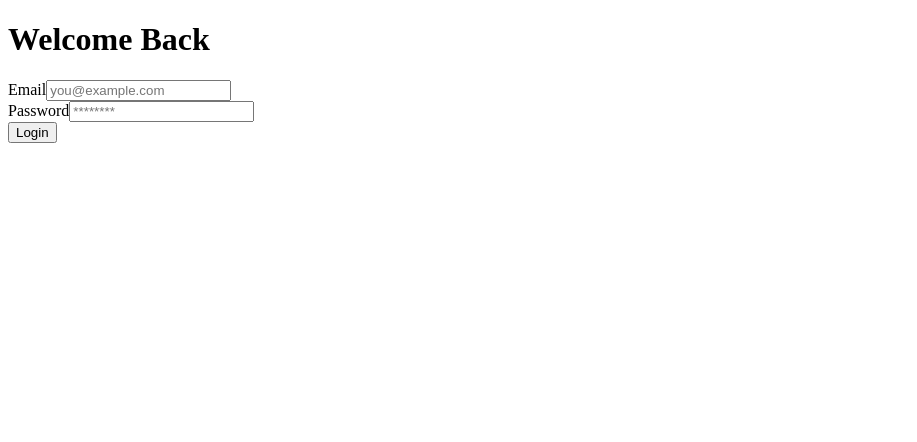
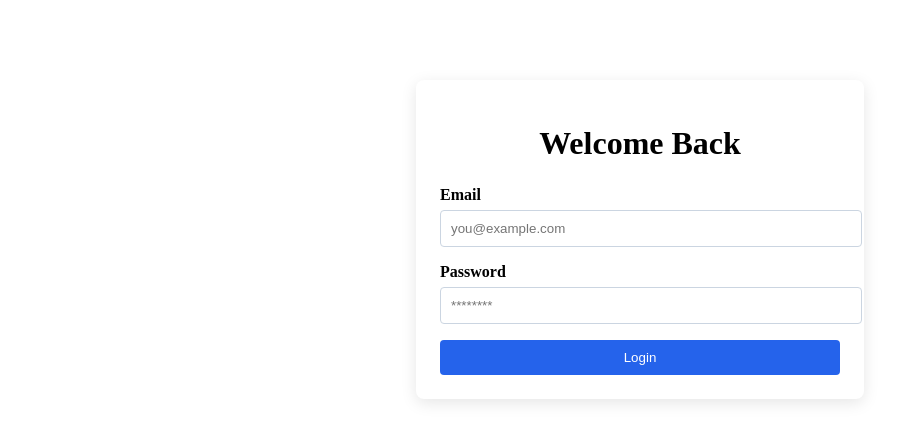
Before and after one commit to Abhey518/task-management-application, a React app in the folder frontend/: page /login in a window 1280 px wide. Shown: the top 442 px of the page, without its empty margins (0-917 px from the left). Built offline with nearby package versions, Linux system fonts and the light colour scheme; no server answers; the HTML template or start-up script is replaced by a standard one.

Commit message:
feat: add CSS styles for Dashboard and Login pages

```diff
--- /dev/null
+++ b/frontend/src/css/Dashboard.css
@@ -0,0 +1,36 @@
+.dashboard {
+    min-height: 100vh;
+    padding: 24px;
+}
+
+.dashboard-header {
+    display: flex;
+    align-items: center;
+    justify-content: space-between;
+    margin-bottom: 24px;
+}
+
+.task-board {
+    display: grid;
+    grid-template-columns: repeat(3, 1fr);
+    gap: 16px;
+}
+
+.task-column {
+    min-height: 300px;
+    padding: 16px;
+    background: #ffffff;
+    border-radius: 8px;
+}
+
+@media (max-width: 768px) {
+    .task-board {
+        grid-template-columns: 1fr;
+    }
+
+    .dashboard-header {
+        align-items: flex-start;
+        flex-direction: column;
+        gap: 16px;
+    }
+}
--- /dev/null
+++ b/frontend/src/css/Login.css
@@ -0,0 +1,49 @@
+.login-container {
+    width: min(90%, 400px);
+    margin: 80px auto;
+    padding: 24px;
+    background: #ffffff;
+    border-radius: 8px;
+    box-shadow: 0 4px 16px rgb(0 0 0 / 10%);
+}
+
+.login-container h1 {
+    margin-bottom: 24px;
+    text-align: center;
+}
+
+.form-group {
+    margin-bottom: 16px;
+}
+
+.form-group label {
+    display: block;
+    margin-bottom: 6px;
+    font-weight: 600;
+}
+
+.form-group input {
+    width: 100%;
+    padding: 10px;
+    border: 1px solid #cbd5e1;
+    border-radius: 4px;
+}
+
+.login-container button {
+    width: 100%;
+    padding: 10px;
+    border: 0;
+    border-radius: 4px;
+    color: #ffffff;
+    background: #2563eb;
+    cursor: pointer;
+}
+
+.login-container button:disabled {
+    opacity: 0.6;
+    cursor: not-allowed;
+}
+
+.error-msg {
+    color: #dc2626;
+}
--- /dev/null
+++ b/frontend/src/css/index.css
@@ -0,0 +1,14 @@
+:root {
+    font-family: Arial, sans-serif;
+    color: #1f2937;
+    background: #f3f4f6;
+}
+
+* {
+    box-sizing: border-box;
+}
+
+body {
+    margin: 0;
+    min-width: 320px;
+}
--- a/frontend/src/pages/Dashboard.jsx
+++ b/frontend/src/pages/Dashboard.jsx
@@ -1,5 +1,7 @@
 import { useNavigate } from "react-router-dom";
 import { useAuth } from "../hooks/useAuth";
+
+import "../css/Dashboard.css";
 
 const columns = ["To Do", "Doing", "Done"];
 
--- a/frontend/src/pages/Login.jsx
+++ b/frontend/src/pages/Login.jsx
@@ -2,6 +2,8 @@ import { useState } from "react";
 import { useNavigate } from "react-router-dom";
 import axiosInstance from "../api/axiosInstance";
 import { useAuth } from "../hooks/useAuth";
+
+import "../css/Login.css";
 
 
 function Login() {
```
Also changed, not shown: frontend/src/css/App.css (added).
